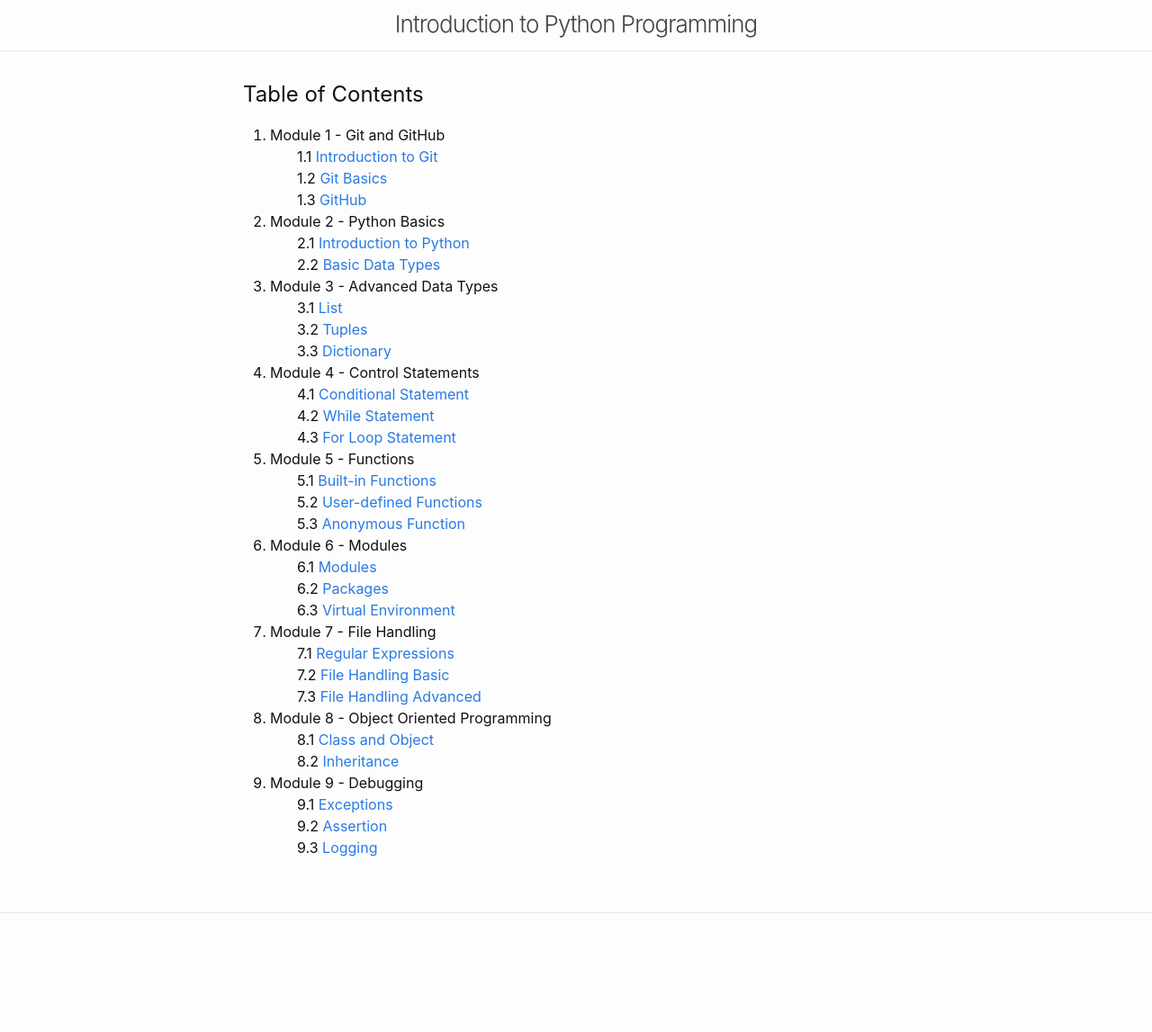
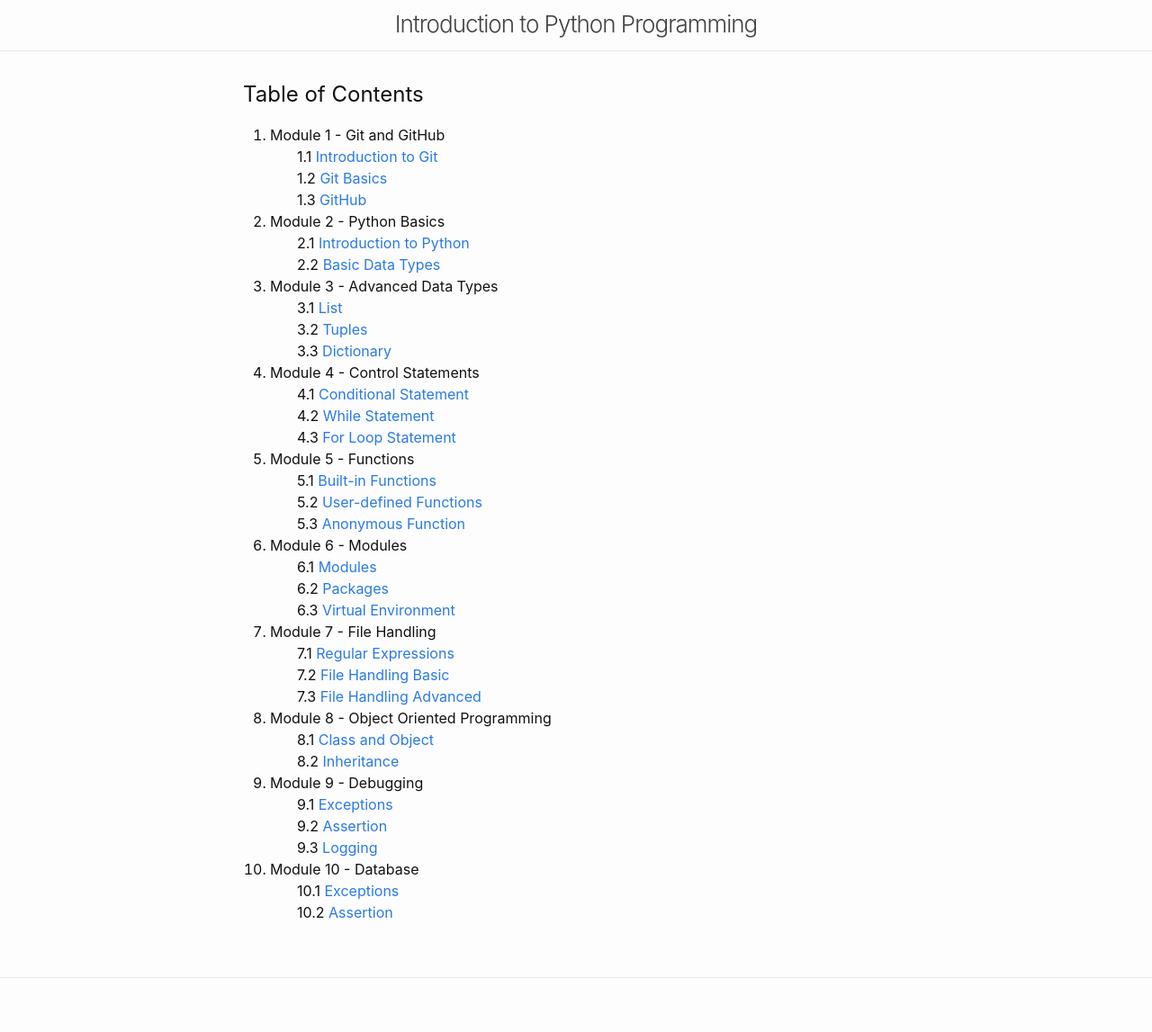
Before and after one commit to dwit013/dwit013.github.io, a Jekyll site: the page built from toc.md, in a window 1280 px wide. Shown: the whole page at 90% size. Built offline with Jekyll 4.4.1, drawn with Linux system fonts in a browser that asks for light colours; our own code applies the rules of GitHub Pages for plain Markdown files; before the commit the page ends 1075 px from its top, so only the background shows below that.

Commit message:
TOC updated

```diff
--- a/toc.md
+++ b/toc.md
@@ -84,3 +84,12 @@ layout: page
         <li> 9.3 <a href="../module/9/logging"> Logging </a></li>
     </ul>
 </li>
+
+
+<li>
+    Module 10 - Database
+    <ul type='none'>
+        <li> 10.1 <a href="../module/10/sqlite3"> Exceptions </a></li>
+        <li> 10.2 <a href="../module/10/sqlite3-parameterized"> Assertion </a></li>
+    </ul>
+</li>
```
